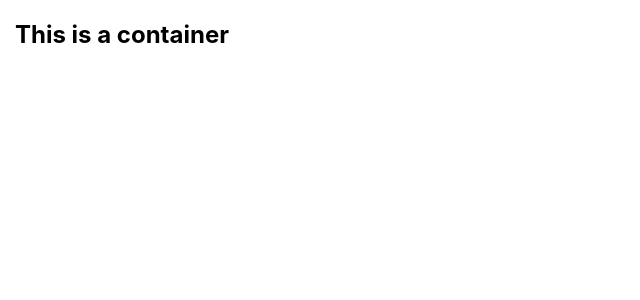
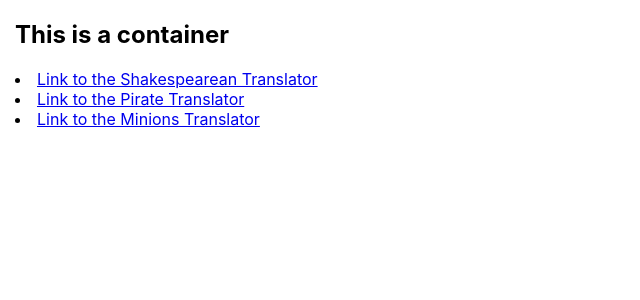
Before and after one commit to JMen121/MinionTranslatorAPI, a React (Create React App) app: page / in a window 1280 px wide. Shown: the top 300 px of the page, without its empty margins (0-640 px from the left). Built offline with nearby package versions, Linux system fonts and the light colour scheme; no server answers.

Commit message:
Created router for the three apis and added a Home.js file

```diff
--- /dev/null
+++ b/src/components/Home.js
@@ -0,0 +1,23 @@
+import { Link, Outlet } from "react-router-dom";
+
+const Home = () => {
+    return (
+      <>
+      <nav>
+        <li><Link to = "/shakespeare">Link to the Shakespearean Translator</Link></li>
+        <li><Link to = "/pirate">Link to the Pirate Translator</Link></li>
+        <li><Link to = "/minions">Link to the Minions Translator</Link></li>
+      </nav>
+      <Outlet/>
+
+
+
+
+
+
+      </>
+
+     );
+}
+
+export default Home;
--- a/src/containers/TranslatorContainer.js
+++ b/src/containers/TranslatorContainer.js
@@ -1,4 +1,7 @@
 import { useState, useEffect } from "react";
+import Home from "../components/Home";
+import TranslatorComponent from "../components/TranslatorComponent";
+import { createBrowserRouter, RouterProvider } from "react-router-dom";
 
 const TranslatorContainer = () => {
 
@@ -6,26 +9,58 @@ const TranslatorContainer = () => {
     const [translationResponse, setTranslationResponse] = useState('');
 
 
-    const translateText = async (language) => {
+    const translateText = async (language, translationRequest) => {
         const response = await fetch(`https://cors-anywhere.herokuapp.com/https://api.funtranslations.com/translate/${language}`, {
             method: "POST",
             headers: {"Content-Type":"application/json"},
-            body: JSON.stringify({text:"Welcome to the api"})
+            body: JSON.stringify({text: translationRequest})
         });
-        console.log("Response: ", response);
         const data = await response.json();
         console.log("Data:", data);
         // setTranslationResponse(data.contents.translated);
         // console.log(translationResponse);
     }
 
-    useEffect(() => {
-        translateText("shakespeare");
-    }, [])
+    // useEffect(() => {
+    //     translateText("shakespeare", "heeellooo");
+    // }, [])
+
+       const translationRoutes = createBrowserRouter([
+      {
+        path: "/",
+        element : <Home />,
+        children: [
+            {
+
+                path: "/shakespeare",
+                element: <TranslatorComponent />
+
+            },
+
+            {
+
+                path: "/pirate",
+                element: <TranslatorComponent />
+
+            },
+            {
+
+                path: "/minions",
+                element: <TranslatorComponent />
+
+            }
+
+        ]
+
+
+      }
+
+       ])
 
     return (
         <>
             <h2>This is a container</h2>
+            <RouterProvider router={translationRoutes} />
         </>
     );
 }
```
